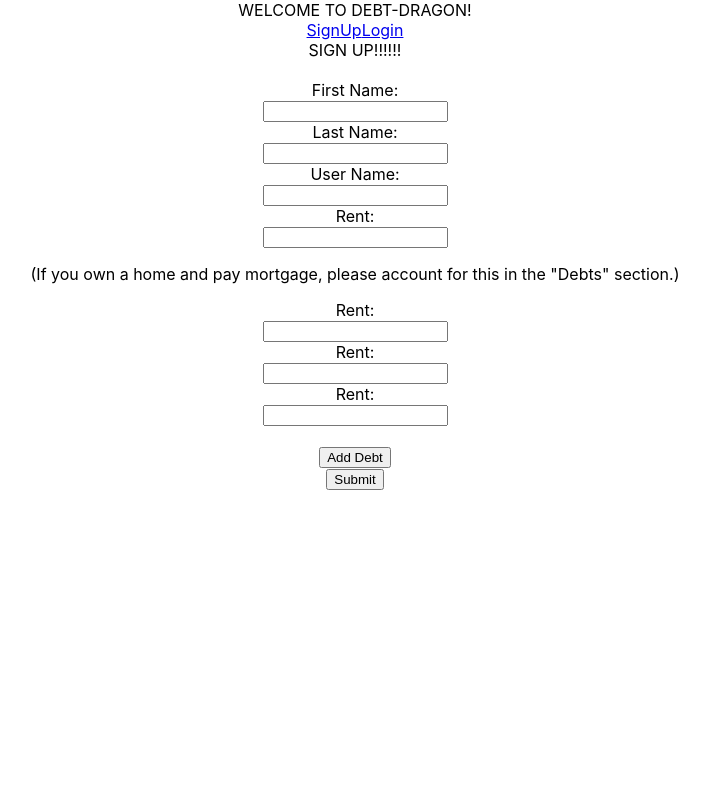
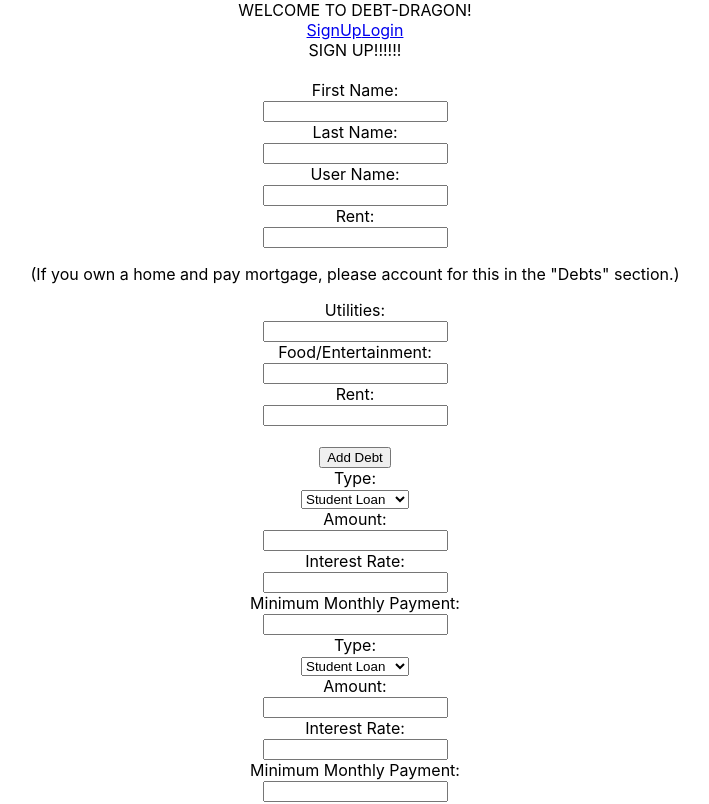
Before and after one commit to halented/debt-dragon-frontend, a React (Create React App) app: page /signup in a window 1280 px wide. Shown: the top 804 px of the page, without its empty margins (285-994 px from the left). Built offline with nearby package versions, Linux system fonts and the light colour scheme.

Commit message:
adding multiple forms

```diff
--- a/src/App.js
+++ b/src/App.js
@@ -6,6 +6,7 @@ import {BrowserRouter as Router, Route, NavLink, withRouter} from 'react-router-
 import SignUp from './components/SignUp'
 import Login from './components/Login'
 import Profile from './components/Profile'
+import DebtForm from './components/DebtForm'
 
 class App extends Component {
   constructor(props) {
@@ -19,12 +20,15 @@ class App extends Component {
       expenses: 0,
       income: 0,
       selectedPlan: null,
+      numberOfDebts: 3
     }
+    this.addNewDebt = this.addNewDebt.bind(this)
   }
 
   addNewDebt(ev){
     ev.preventDefault()
     console.log("ADDING A NEW DEBT")
+    this.setState({numberOfDebts: this.state.numberOfDebts + 1})
   }
 
   handleSubmit(ev){
@@ -51,7 +55,7 @@ class App extends Component {
               <Route path="/login" component={Login}/>
               <Route path="/profile" component={Profile}/>
               <Route path="/signup" render={(props) => (
-                <SignUp {...props} addNewDebt={this.addNewDebt} handleSubmit={this.handleSubmit}/>
+                <SignUp {...props} debts={this.state.debts} addNewDebt={this.addNewDebt} handleSubmit={this.handleSubmit} numberOfDebts={this.state.numberOfDebts}/>
               )} />
               </div>
             </div>
--- a/src/components/Debt.js
+++ /dev/null
@@ -1,24 +0,0 @@
-import React from 'react';
-
-function AddNewDebt (props) {
-    return (
-      <div className="new-debt-box">
-        <label>Type:</label><br/>
-        <select>
-          <option value="studentLoan">Student Loan</option>
-          <option value="personalLoan">Personal Loan</option>
-          <option value="mortgage">Mortgage</option>
-          <option value="carPayment">Car Payment</option>
-          <option value="other">Other</option>
-        </select><br/>
-        <label>Amount:</label><br/>
-        <input type="text"></input><br/>
-        <label>Interest Rate:</label><br/>
-        <input type="text"></input><br/>
-        <label>Minimum Monthly Payment:</label><br/>
-        <input type="text"></input><br/>
-      </div>
-    );
-}
-
-export default AddNewDebt;
--- /dev/null
+++ b/src/components/DebtForm.js
@@ -0,0 +1,30 @@
+import React, { Component } from 'react';
+
+class DebtForm extends Component {
+  constructor(props){
+    super(props)
+  }
+
+  render() {
+    return (
+      <div className="new-debt-box">
+            <label>Type:</label><br/>
+            <select>
+              <option value="studentLoan">Student Loan</option>
+              <option value="personalLoan">Personal Loan</option>
+              <option value="mortgage">Mortgage</option>
+              <option value="carPayment">Car Payment</option>
+              <option value="other">Other</option>
+            </select><br/>
+            <label>Amount:</label><br/>
+            <input type="text"></input><br/>
+            <label>Interest Rate:</label><br/>
+            <input type="text"></input><br/>
+            <label>Minimum Monthly Payment:</label><br/>
+            <input type="text"></input><br/>
+      </div>
+    );
+  }
+}
+
+export default DebtForm;
--- a/src/components/SignUp.js
+++ b/src/components/SignUp.js
@@ -1,5 +1,5 @@
 import React, { Component } from 'react';
-import Debt from './Debt'
+import DebtForm from './DebtForm'
 
 class SignUp extends Component {
   constructor(props){
@@ -10,13 +10,21 @@ class SignUp extends Component {
     }
   }
 
+  renderDebtForms(number){
+    console.log("YOYOYOYO")
+    let array = [1, 2, 3, 4, 5]
+    return (array.map(item => {
+        return <DebtForm />
+    }));
+  }
+
   render() {
     return (
       <div>
       SIGN UP!!!!!!
       <br/>
       <br/>
-        <form onClick={(ev) => this.props.handleSubmit(ev)}>
+        <form onSubmit={(ev) => this.props.handleSubmit(ev)}>
           <label>First Name:</label><br/>
           <input type="text"></input><br/>
           <label>Last Name:</label><br/>
@@ -28,14 +36,19 @@ class SignUp extends Component {
             <label>Rent:</label><br/>
             <input type="text"></input><br/>
             <p>(If you own a home and pay mortgage, please account for this in the "Debts" section.)</p>
-            <label>Rent:</label><br/>
+            <label>Utilities:</label><br/>
             <input type="text"></input><br/>
-            <label>Rent:</label><br/>
+            <label>Food/Entertainment:</label><br/>
             <input type="text"></input><br/>
             <label>Rent:</label><br/>
             <input type="text"></input><br/>
           </div>
           <br/><button onClick={(ev) => this.props.addNewDebt(ev)}>Add Debt</button><br/>
+          <DebtForm />
+          <DebtForm />
+
+          {this.renderDebtForms(this.props.numberOfDebts)}
+
           <input type="submit"></input>
         </form>
       </div>
```
